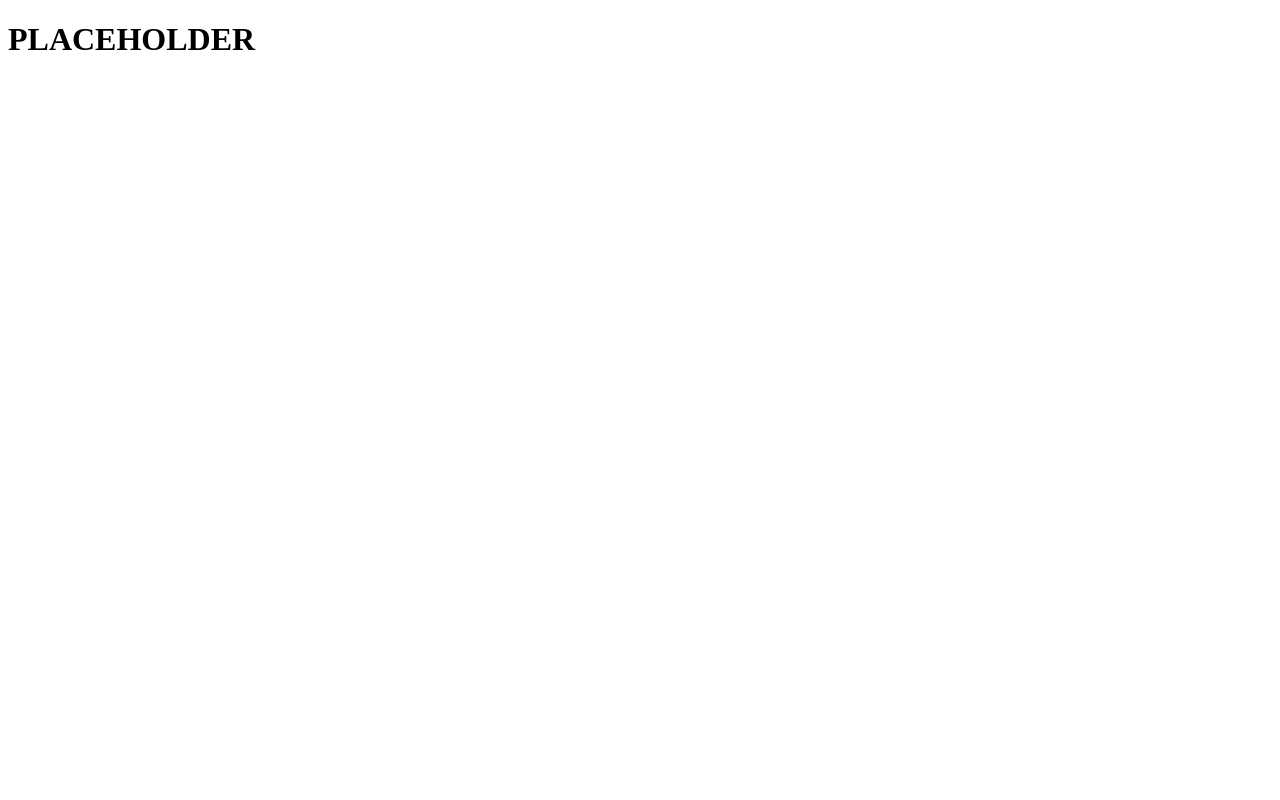
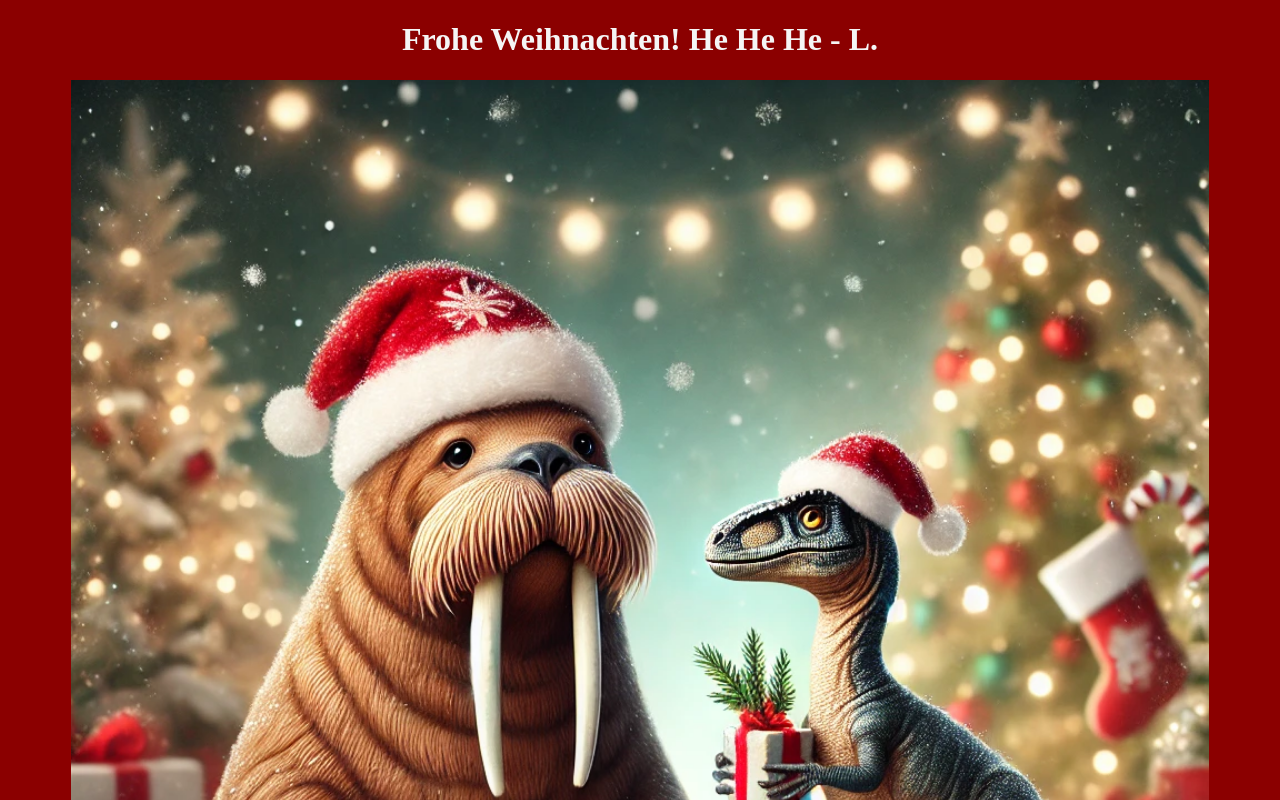
Before and after one commit to leanderschwarz/vww, a plain HTML site: page index.html in a window 1280 px wide. Shown: the top 800 px of the page. Drawn offline with Linux system fonts and the light colour scheme.

Commit message:
Basic Website

```diff
--- a/index.html
+++ b/index.html
@@ -1,8 +1,25 @@
 <!DOCTYPE html>
 <html>
-<body>
+<head>
+<style>
+h1 {
+  text-align: center;
+  color: whitesmoke;
+}
+.center {
+  display: block;
+  margin-left: auto;
+  margin-right: auto;
+  width: 90%;
+}
+</style>
+</head>
+<body style="background-color:darkred;">
 
-<h1>PLACEHOLDER</h1>
+<h1>Frohe Weihnachten! He He He - L.</h1>
+
+<img src="img/rnd.webp" class="center"/>
+
 
 </body>
 </html>
```
Also changed, not shown: img/rnd.webp (added).
